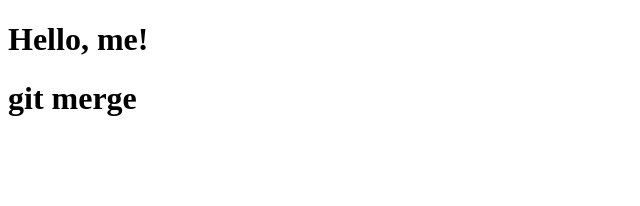
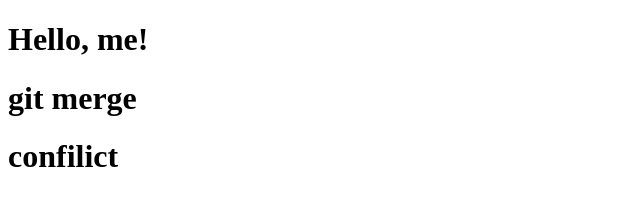
Before and after one commit to Sunnycan12121/git_tutorial, a plain HTML site: page index.html in a window 1280 px wide. Shown: the whole page, without its empty margins (0-640 px from the left). Drawn offline with Linux system fonts and the light colour scheme.

Commit message:
add a conflict

```diff
--- a/index.html
+++ b/index.html
@@ -6,5 +6,6 @@
 <body>
     <h1>Hello, me!</h1>
     <h1>git merge</h1>
+    <h1>confilict</h1>
 </body>
 </html>
```
